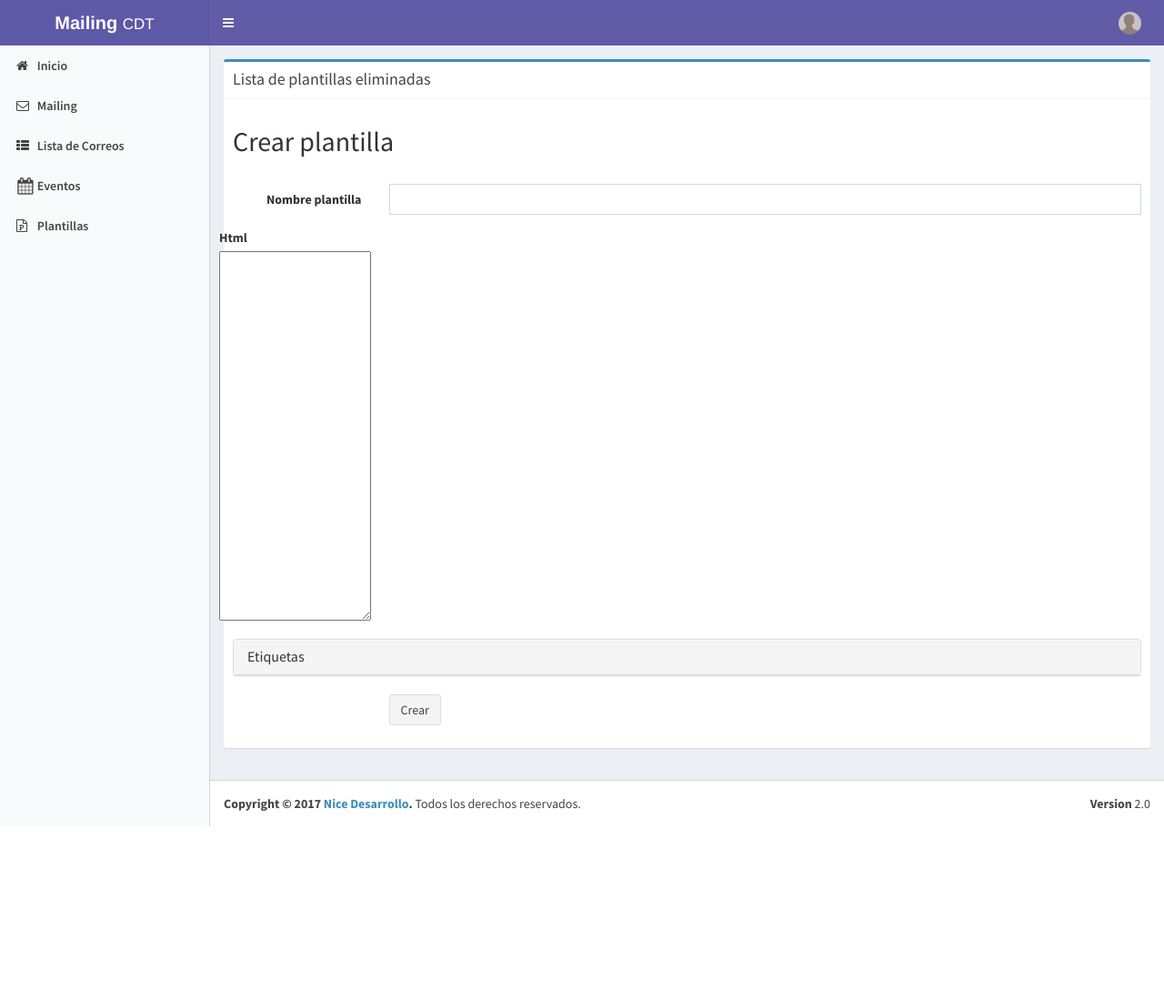
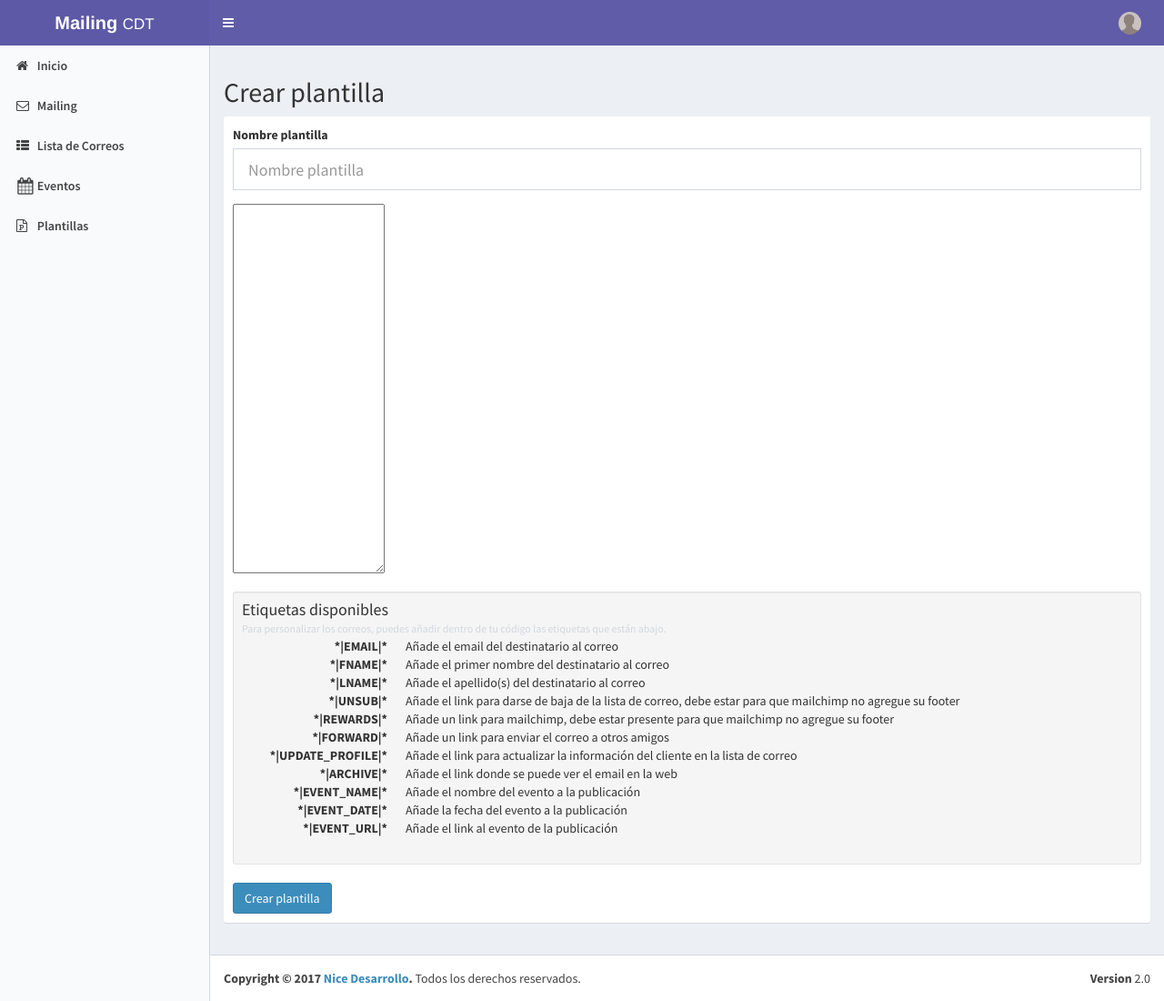
Before and after one commit to samuelmontoyag/Mailer_CDT, a Flask app: template templates/plantillas/create.html in a window 1280 px wide. Shown: the whole page at 91% size. Before the commit the page ends 908 px from the top, so only its background shows below. Run offline with Flask 2, Linux system fonts and the light colour scheme; the template is opened without the code that fills it, so the values that code supplies are empty; parts of the project's set-up code (start-up, migrations or seed data) failed here and were passed over; some libraries are stand-ins or nearby versions.

Commit message:
FIX: mejora vista de crear template

```diff
--- a/templates/plantillas/create.html
+++ b/templates/plantillas/create.html
@@ -3,90 +3,42 @@
 
 
 {%block content%}
-{%call lib.create_box("Lista de plantillas eliminadas", "box-primary")%}
-
-
   <h2>Crear plantilla</h2>
-<br />
-<form method="post" action="/plantillas/create" class="form-horizontal" role="form">
+  {%call lib.create_box("", "box-solid")%}
+    <form method="post" action="/plantillas/create" role="form">
       <div class="form-group">
-		<label for="templateName" class="col-sm-2 control-label">Nombre plantilla</label>
-		<div class="col-sm-10">
-			<input type="text" name="templateName" id="templateName" maxlength="100" class="form-control">
-		</div>
+        <label for="templateName">Nombre plantilla</label>
+        <input type="text" name="templateName" id="templateName" maxlength="100" class="form-control input-lg" placeholder="Nombre plantilla" autocomplete="off">
       </div>
       <div class="form-group">
-		<label >Html</label>
-		<div >
-			<textarea name="html" rows="20" style="min-height:200px;">
-			</textarea>
+        <textarea name="html" rows="20" style="min-height:250px;"></textarea>
       </div>
+
+      <div class="well well-sm">
+          <h4 class="no-margin">Etiquetas disponibles</h4>
+          <small class="text-gray">Para personalizar los correos, puedes añadir dentro de tu código las etiquetas que están abajo.</small>
+          <dl class="dl-horizontal">
+              <dt>*|EMAIL|*</dt><dd>Añade el email del destinatario al correo</dd>
+              <dt>*|FNAME|*</dt><dd>Añade el primer nombre del destinatario al correo</dd>
+              <dt>*|LNAME|*</dt><dd>Añade el apellido(s) del destinatario al correo</dd>
+              <dt>*|UNSUB|*</dt><dd>Añade el link para darse de baja de la lista de correo, debe estar para que mailchimp no agregue su footer</dd>
+              <dt>*|REWARDS|*</dt><dd>Añade un link para mailchimp, debe estar presente para que mailchimp no agregue su footer</dd>
+              <dt>*|FORWARD|*</dt><dd>Añade un link para enviar el correo a otros amigos</dd>
+              <dt>*|UPDATE_PROFILE|*</dt><dd>Añade el link para actualizar la información del cliente en la lista de correo</dd>
+              <dt>*|ARCHIVE|*</dt><dd>Añade el link donde se puede ver el email en la web</dd>
+              <dt>*|EVENT_NAME|*</dt><dd>Añade el nombre del evento a la publicación</dd>
+              <dt>*|EVENT_DATE|*</dt><dd>Añade la fecha del evento a la publicación</dd>
+              <dt>*|EVENT_URL|*</dt><dd>Añade el link al evento de la publicación</dd>
+          </dl>
       </div>
-	<div class="panel panel-default">
-	    <div class="panel-heading">
-	      <h4 class="panel-title">
-	        <a data-toggle="collapse" data-parent="#accordion" href="#collapseOne">
-	          Etiquetas
-	        </a>
-	      </h4>
-	    </div>
-	    <div id="collapseOne" class="panel-collapse collapse">
-	        <div class="panel-body">
-	        	Para personalizar los correos, puedes añadir dentro de tu código las etiquetas que están abajo.
-	        	<div>
-	        		<table class="table">
-	        			<tr><th>Etiqueta</th><th>Descripción</th>
-	        			</tr>
-	        			<tr>
-							<td>*|EMAIL|*</td><td>Añade el email del destinatario al correo</td>
-						</tr>
-						<tr>
-							<td>*|FNAME|*</td><td>Añade el primer nombre del destinatario al correo</td>
-						</tr>
-						<tr>
-							<td>*|LNAME|*</td><td>Añade el apellido(s) del destinatario al correo</td>
-						</tr>
-						<tr>
-							<td>*|UNSUB|*</td><td>Añade el link para darse de baja de la lista de correo, debe estar para que mailchimp no agregue su footer</td>
-						</tr>
-						<tr>
-							<td>*|REWARDS|*</td><td>Añade un link para mailchimp, debe estar presente para que mailchimp no agregue su footer</td>
-						</tr>
-						<tr>
-							<td>*|FORWARD|*</td><td>Añade un link para enviar el correo a otros amigos</td>
-						</tr>
-						<tr>
-							<td>*|UPDATE_PROFILE|*</td><td>Añade el link para actualizar la información del cliente en la lista de correo</td>
-						</tr>
-						<tr>
-							<td>*|ARCHIVE|*</td><td>Añade el link donde se puede ver el email en la web</td>
-	        			</tr>
-	        			<tr>
-							<td>*|EVENT_NAME|*</td><td>Añade el nombre del evento a la publicación</td>
-	        			</tr>
-	        			<tr>
-							<td>*|EVENT_DATE|*</td><td>Añade la fecha del evento a la publicación</td>
-	        			</tr>
-	        			<tr>
-							<td>*|EVENT_URL|*</td><td>Añade el link al evento de la publicación</td>
-	        			</tr>
-	        		</table>
-	        	</div>
-	    	</div>
-	    </div>
-	</div>
-	<div class="form-group">
-    	<div class="col-sm-offset-2 col-sm-10">
-			<button type="submit" class="btn btn-default">Crear</button>
-		</div>
-	</div>
+      <button type="submit" class="btn btn-primary">Crear plantilla</button>
     </form>
+  {% endcall%}
 
-{% endcall%}
 {% endblock %}
 
 {% block extra_js %}
-<script src="http://cdnjs.cloudflare.com/ajax/libs/ckeditor/4.0.1/ckeditor.js"></script>
+<script src="http://cdnjs.cloudflare.com/ajax/libs/ckeditor/4.2/ckeditor.js"></script>
 <script>
 	CKEDITOR.replace('html');
 </script>
```
Lines whose indentation alone changed are shown as unchanged.
